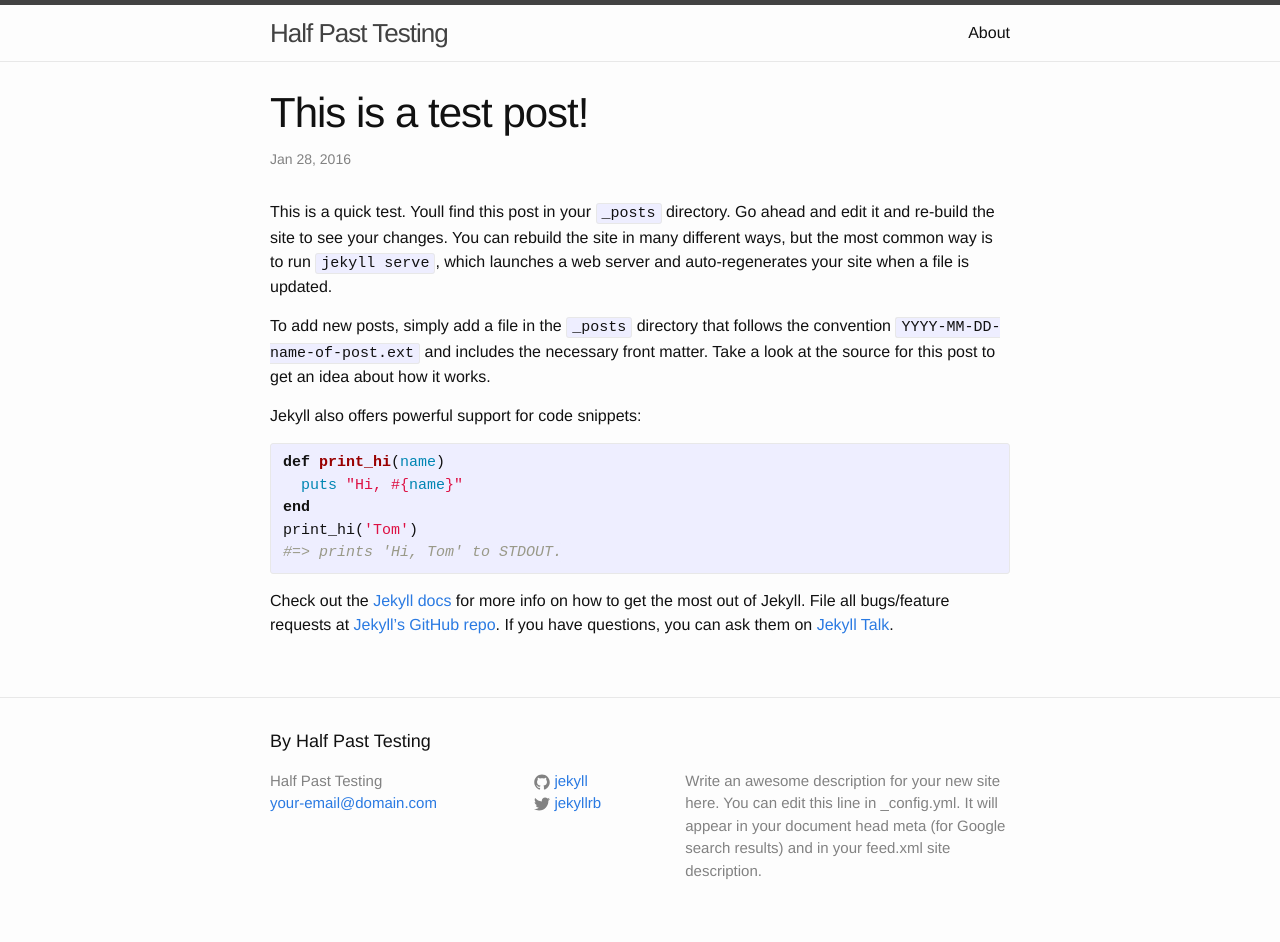
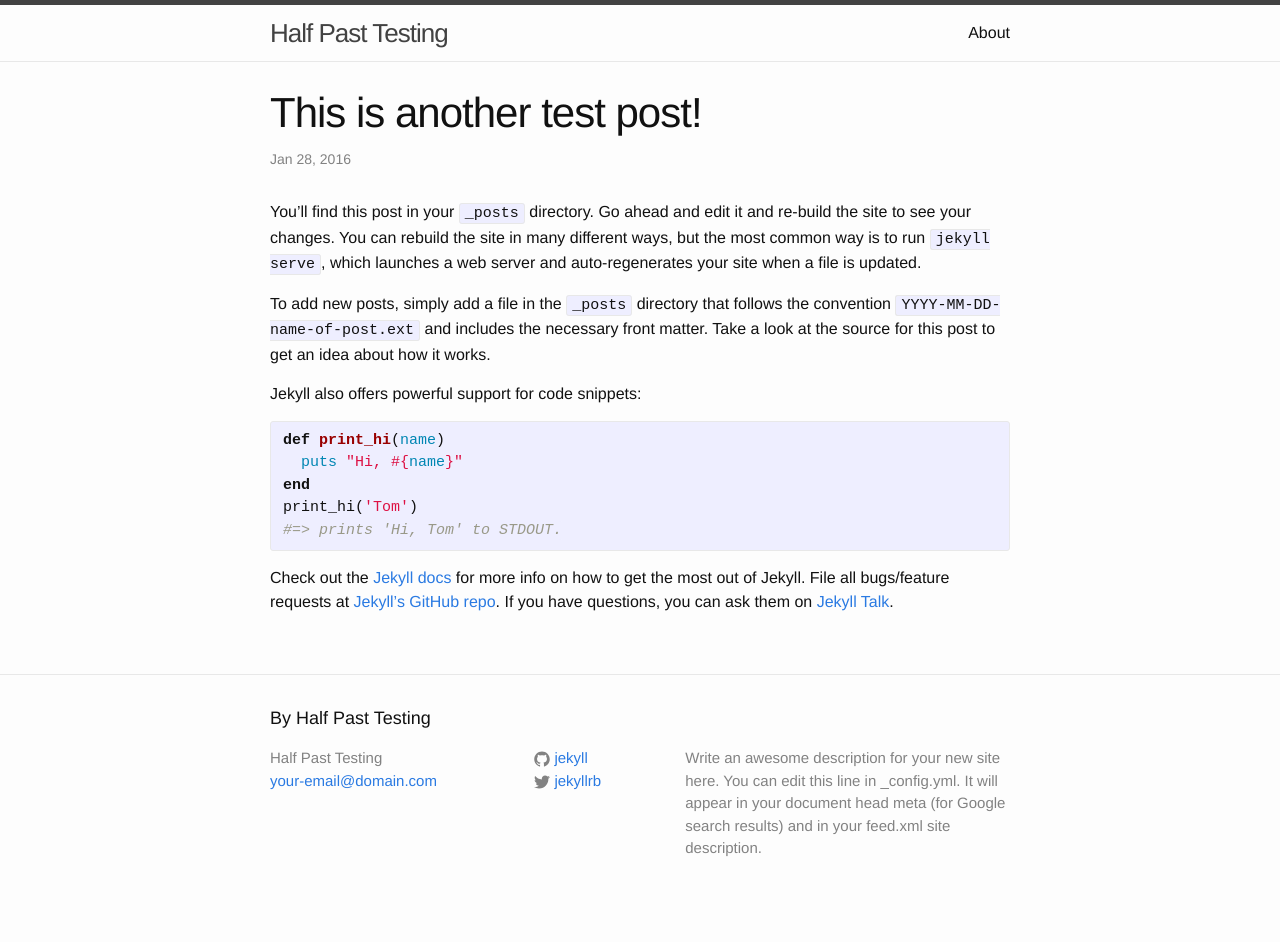
Before and after one commit to halfpastgreen/halfpastgreen.github.io, a Jekyll site: the page built from _posts/2016-01-28-this-is-another-test-post.markdown, in a window 1280 px wide. Built offline with Jekyll 4.4.1, drawn with Linux system fonts in a browser that asks for light colours; after the commit the page ends 920 px from its top, so only the background shows below that.

Commit message:
Post Update

```diff
--- a/_posts/2016-01-28-this-is-a-test-post.markdown
+++ b/_posts/2016-01-28-this-is-another-test-post.markdown
@@ -1,10 +1,10 @@
 ---
 layout: post
-title:  "This is a test post!"
-date:   2016-01-28 08:31:05 +0000
-categories: jekyll testing
+title:  "This is another test post!"
+date:   2016-01-28 08:30:05 +0000
+categories: jekyll test
 ---
-This is a quick test. Youll find this post in your `_posts` directory. Go ahead and edit it and re-build the site to see your changes. You can rebuild the site in many different ways, but the most common way is to run `jekyll serve`, which launches a web server and auto-regenerates your site when a file is updated.
+You’ll find this post in your `_posts` directory. Go ahead and edit it and re-build the site to see your changes. You can rebuild the site in many different ways, but the most common way is to run `jekyll serve`, which launches a web server and auto-regenerates your site when a file is updated.
 
 To add new posts, simply add a file in the `_posts` directory that follows the convention `YYYY-MM-DD-name-of-post.ext` and includes the necessary front matter. Take a look at the source for this post to get an idea about how it works.
 
```
